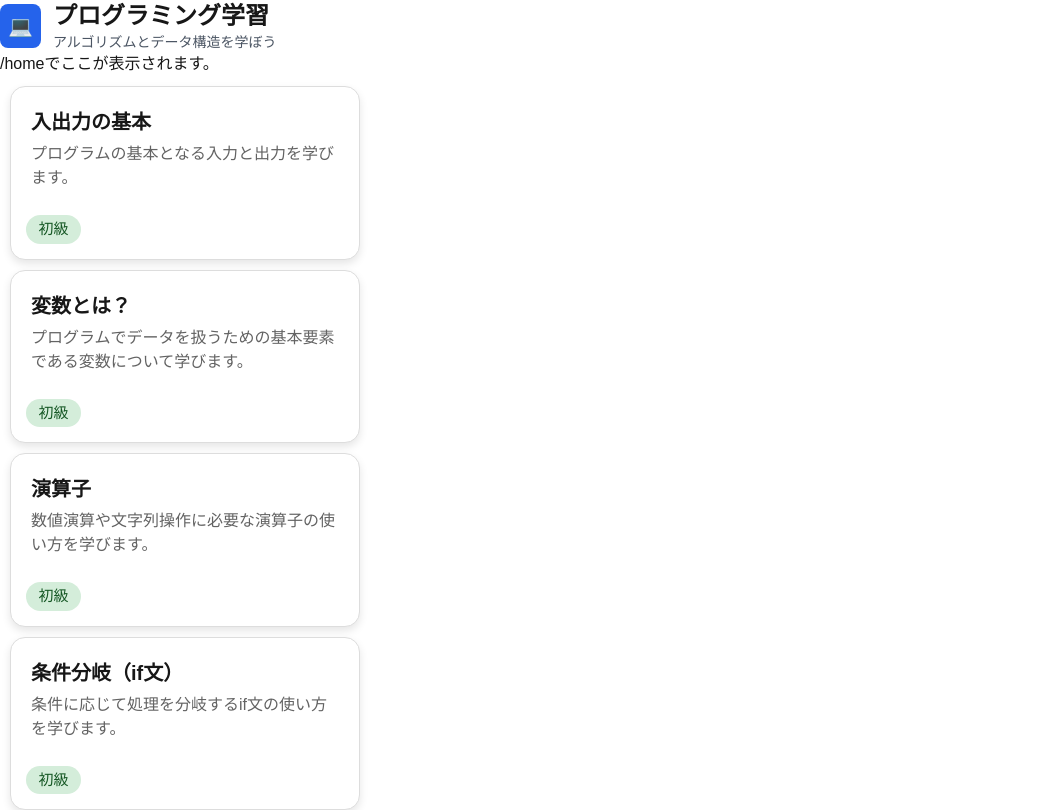
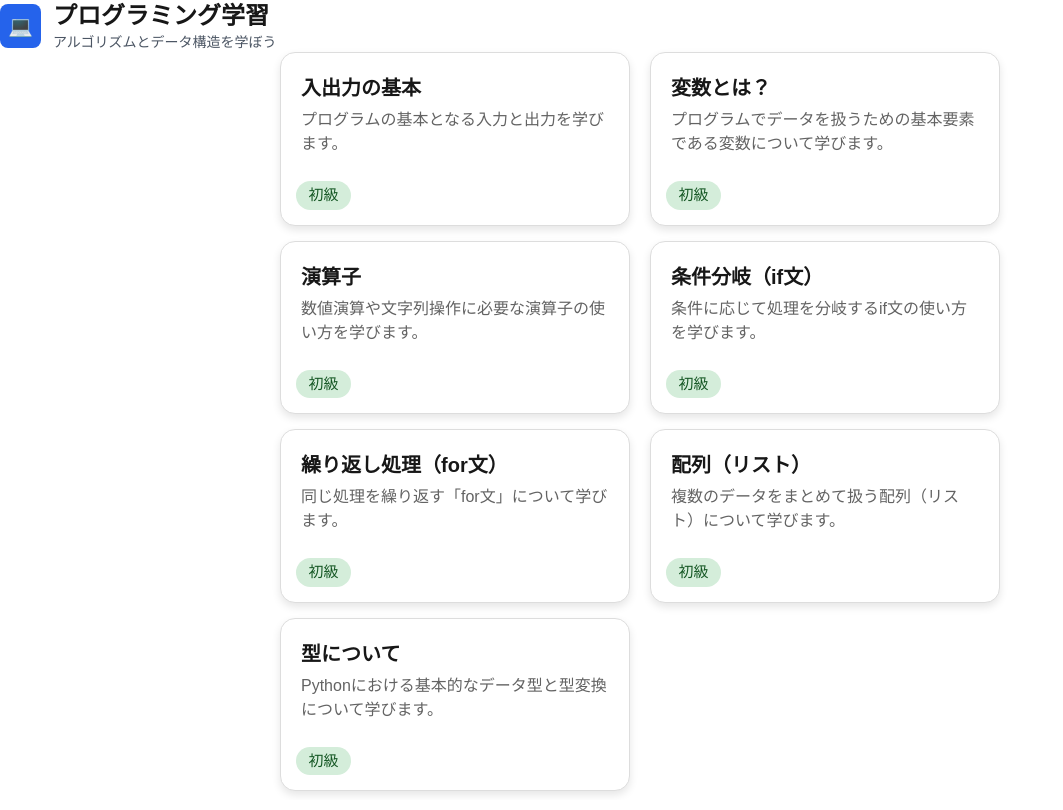
Before and after one commit to KinuGra/is-seminar-algostep, a Next.js app: page /home in a window 1280 px wide. Shown: the top 810 px of the page, without its empty margins (0-1063 px from the left). Built offline with nearby package versions, Linux system fonts and the light colour scheme.

Commit message:
refactor: /homeにおけるレッスンカードのレイアウトを改善
画面幅によってカード1枚または2枚を中央に表示

```diff
--- a/src/app/home/components/LessonCard.jsx
+++ b/src/app/home/components/LessonCard.jsx
@@ -9,6 +9,7 @@ const difficultyLabels = {
 const LessonCard = ({ lesson }) => {
 	return (
 		<>
+			<div className={styles.container}>
 				<div className={styles.card}>
 					<div className={styles.title}>{lesson.title}</div>
 					<div className={styles.description}>{lesson.description}</div>
@@ -16,6 +17,7 @@ const LessonCard = ({ lesson }) => {
 						{difficultyLabels[lesson.difficulty]}
 					</div>
 				</div>
+			</div>
 		</>
 	);
 };
--- a/src/app/home/components/LessonCard.module.css
+++ b/src/app/home/components/LessonCard.module.css
@@ -5,7 +5,6 @@
   box-shadow: 0 4px 8px rgba(0, 0, 0, 0.1);
   background-color: #fff;
   padding: 15px;
-  margin: 10px;
 }
 
 .title {
--- /dev/null
+++ b/src/app/home/home.module.css
@@ -0,0 +1,12 @@
+.container {
+  display: grid;
+  grid-template-columns: repeat(2, 350px);
+  justify-content: center;
+  gap: 15px 20px;
+}
+
+@media (max-width: 740px) {
+  .container {
+    grid-template-columns: 350px;
+  }
+}
--- a/src/app/home/page.jsx
+++ b/src/app/home/page.jsx
@@ -1,15 +1,17 @@
 import { programmingBasics } from "@/data/lesson/programmingBasics";
 import HomeHeader from "./components/HomeHeader";
 import LessonCard from "./components/LessonCard";
+import styles from "./home.module.css";
 
 const Home = () => {
 	return (
 		<>
 			<HomeHeader />
-      /homeでここが表示されます。
+			<div className={styles.container}>
 				{programmingBasics.map((lesson) => (
 					<LessonCard key={lesson.id} lesson={lesson} />
 				))}
+			</div>
 		</>
 	);
 };
```
Lines whose indentation alone changed are shown as unchanged.
